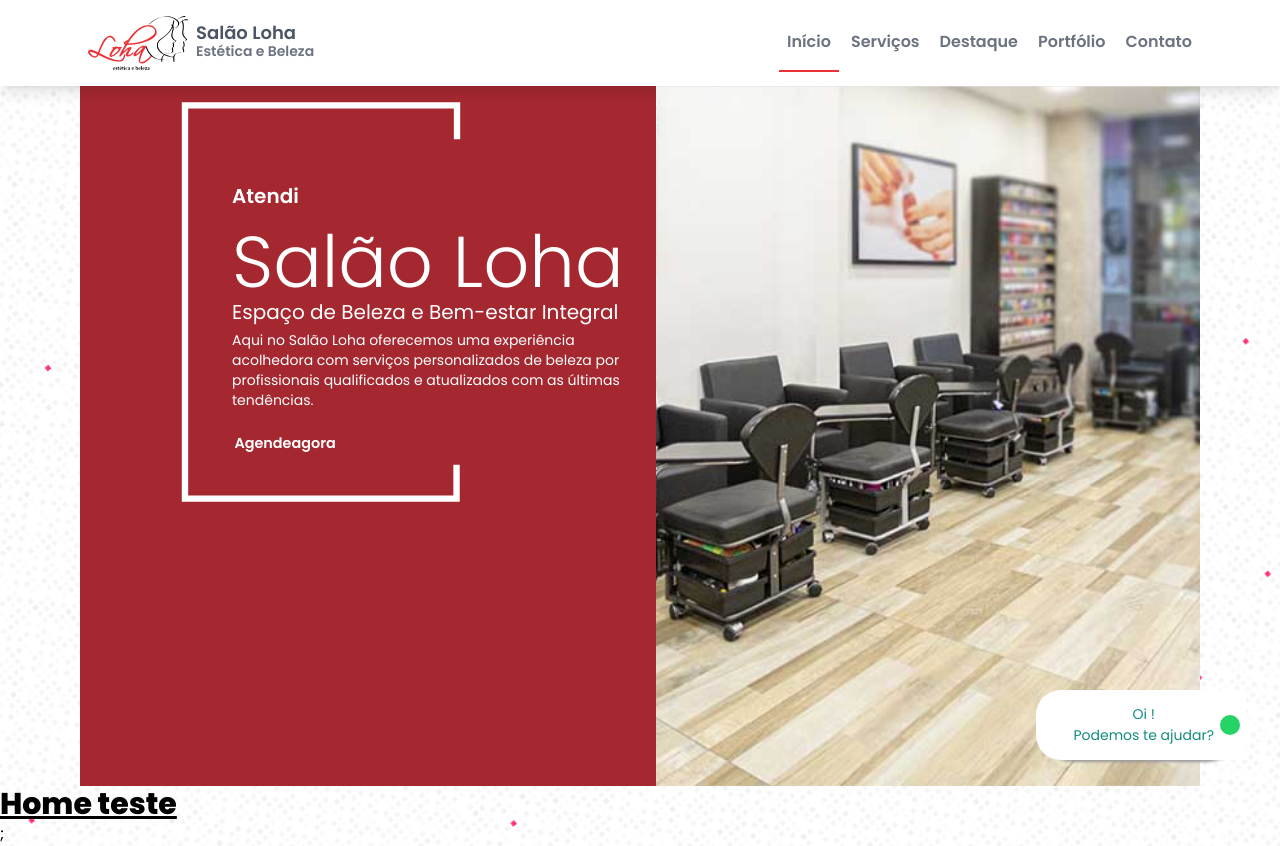
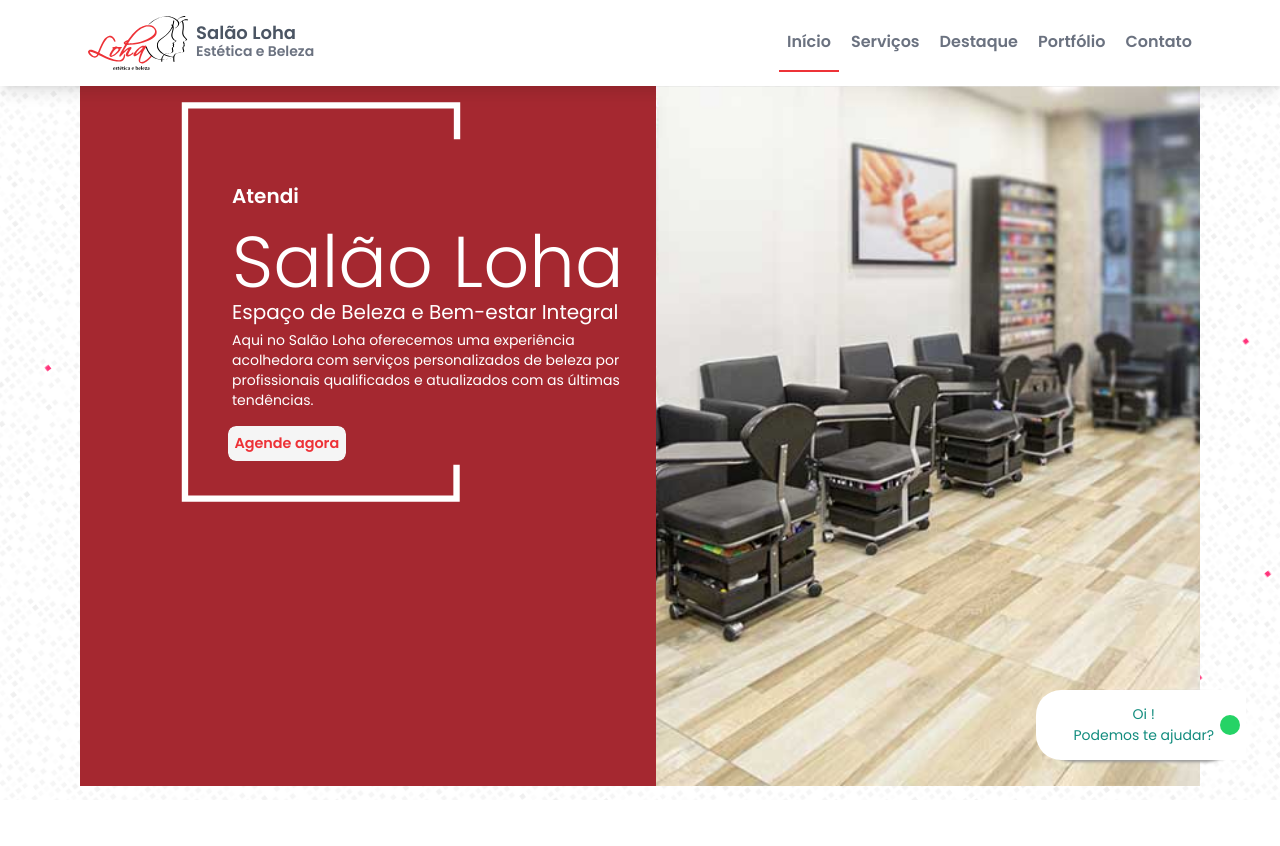
Before and after one commit to wbrunovieira/SalaoLohaNextJSGsapThreejs, a Next.js app: page / in a window 1280 px wide. After the commit the page ends 800 px from the top, so only its background shows below. Built offline with nearby package versions, Linux system fonts and the light colour scheme; some icons are missing.

Commit message:
fixed button efect

```diff
--- a/src/components/Hero.tsx
+++ b/src/components/Hero.tsx
@@ -179,15 +179,18 @@
 
                 <div className='ml-9 mt-1 font-semibold button-container'>
                   <button
-                    // onClick="window.open('https://wa.me/5511942124242', '_blank')"
-                    className='rounded-lg pl-12 botao hover-link cursor-pointer z-20'
-                    area-label='Agende Agora'
+                    onClick={() =>
+                      window.open('https://wa.me/5511942124242', '_blank')
+                    }
+                    className='rounded-lg pl-12 botao hover-link cursor-pointer z-20 bg-cor-fundo text-cor-primaria-light'
+                    area-label='Agende  Agora'
                     cursor-type='button'
                   >
-                    <span className='area-hidden'>
+                    <span aria-hidden='true'>
                       <span>
                         Agende<span>Agende</span>{' '}
                       </span>
+                      &nbsp;
                       <span>
                         agora<span>agora</span>{' '}
                       </span>
--- a/src/components/Home.tsx
+++ b/src/components/Home.tsx
@@ -5,7 +5,6 @@
   return (
     <>
       <Hero />
-      <div className='text-3xl font-bold underline'>Home teste</div>;
     </>
   );
 };
--- a/src/styles/global.css
+++ b/src/styles/global.css
@@ -22,13 +22,13 @@
 .hover-link {
   margin: 0 auto;
   border: none;
-  background: var(--cor-complementar);
-  color: var(--primary-red-light);
-  border-bottom: solid 1px rgba($cor-fundo, 0.2);
+  /* background: var(--cor-complementar) !important; */
+  /* color: var(--primary-red-light); */
   padding: 0.4rem 0.4rem 0.4rem;
-  font-family: $sans;
+  font-family: $sans; /* Assumindo que $sans é uma variável Sass definida */
   font-size: 0.9rem;
   text-decoration: none;
+  border-bottom: solid 1px rgba(var(--cor-fundo), 0.2);
 
   position: relative;
   cursor: pointer;
```
